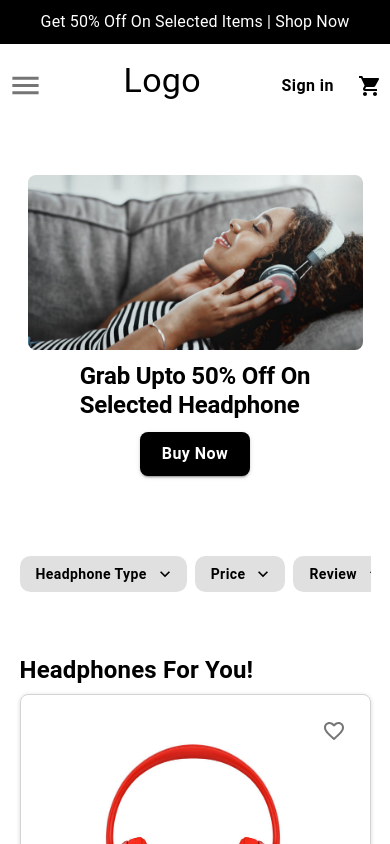
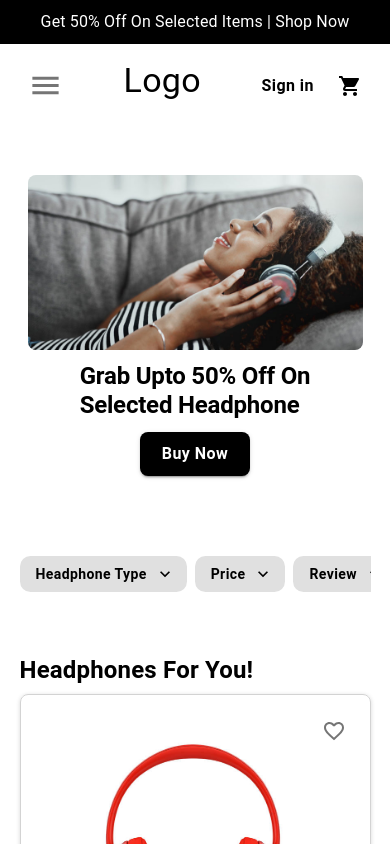
Before and after one commit to EgorUshakovOfficial/ecommerce-project, a React (Create React App) app in the folder client/: page / in a window 390 px wide. Shown: the top 844 px of the page. Built offline with nearby package versions, Linux system fonts and the light colour scheme.

Commit message:
Added comments

```diff
--- a/client/src/components/header/nav/Nav.jsx
+++ b/client/src/components/header/nav/Nav.jsx
@@ -1,5 +1,5 @@
 import {Fragment} from 'react';
-import {styled, useMediaQuery} from '@mui/material';
+import {Box, styled, useMediaQuery} from '@mui/material';
 import Logo from '../../Logo';
 import NavMobile from './NavMobile';
 import NavCenter from './NavCenter';
@@ -19,7 +19,12 @@ export default function Nav(){
     const matchMobile = useMediaQuery('(max-width: 1015px)', {noSsr:true});
 
     return (
-        <StyledNav>
+        <StyledNav
+            style={{
+                width: matchMobile ? "calc(100% - 40px)" : "100%",
+                marginInline: matchMobile ? "auto": "none"
+            }}
+        >
             {matchMobile ?
                 <Fragment>
                     <NavMobile />
--- a/client/src/containers/layouts/ShoppingLayout.jsx
+++ b/client/src/containers/layouts/ShoppingLayout.jsx
@@ -1,4 +1,3 @@
-import {Fragment} from 'react';
 import Container from '../Container';
 import {Nav} from "../../components";
 
--- a/client/src/features/checkout/components/InfoSummary.jsx
+++ b/client/src/features/checkout/components/InfoSummary.jsx
@@ -14,7 +14,7 @@ const Row = styled(Box)({
     display:"grid",
     gridTemplateColumns:"max-content 3fr 1fr",
     alignItems:"center",
-    padding:"0.5em 1em",
+    padding:"0.5em 1em"
 });
 
 export default function SummaryInfo(props){
@@ -30,7 +30,14 @@ export default function SummaryInfo(props){
         <StyledTable {...props}>
             <Row borderBottom="1px solid lightgray">
                 <Typography variant="body1" color="gray">Contact</Typography>
-                <Typography variant="body1" pl="1em">{email}</Typography>
+                <Typography
+                    variant="body1"
+                    pl="1em"
+                    maxWidth={200}
+                    sx={{wordWrap:"break-word"}}
+                 >
+                    {email}
+                </Typography>
                 <Link to="/checkout/information" style={{textAlign:"right"}}>
                     Change
                 </Link>
--- a/client/src/features/checkout/components/PersonalForm.jsx
+++ b/client/src/features/checkout/components/PersonalForm.jsx
@@ -1,10 +1,17 @@
 import {Fragment} from 'react';
-import {Box, Checkbox, FormControl, InputLabel, MenuItem, Select, TextField, Typography} from '@mui/material';
+import {Box, Checkbox, FormControl, InputLabel, MenuItem, Select, TextField, Typography, useMediaQuery, useTheme} from '@mui/material';
 import Navigation from './Navigation';
 import usePersonalForm from '../hooks/usePersonalForm';
 import { validateAddress, validateEmail } from '../../../utils/validators';
 
 export default function PersonalForm(){
+    // Theme API
+    const theme = useTheme();
+
+    // Matches mobile if screen width size is at most 600px
+    const matchMobile = useMediaQuery(theme.breakpoints.down('sm'));
+
+    // Personal props
     const personalProps = usePersonalForm();
 
     // Payload
@@ -54,7 +61,7 @@ export default function PersonalForm(){
                     <Typography variant="body2" color="gray">Email me with news and offers</Typography>
                 </Box>
             </Box>
-                    <Box
+            <Box
                 display="grid"
                 gap="1em"
             >
@@ -74,7 +81,7 @@ export default function PersonalForm(){
                 </FormControl>
                 <Box
                     display="grid"
-                    gridTemplateColumns="repeat(2, 1fr)"
+                    gridTemplateColumns={matchMobile ? "100%" : "repeat(2, 1fr)"}
                     gap="1em"
                 >
                     <TextField
@@ -130,7 +137,7 @@ export default function PersonalForm(){
                 />
                 <Box
                     display="grid"
-                    gridTemplateColumns="repeat(3, 1fr)"
+                    gridTemplateColumns={matchMobile ? "100%" :"repeat(3, 1fr)"}
                     gap="0.5em"
                 >
                     <TextField
--- a/client/src/features/shopping/components/ShoppingCart.jsx
+++ b/client/src/features/shopping/components/ShoppingCart.jsx
@@ -62,7 +62,7 @@ export default function ShoppingCart(){
                         variant:"text",
                         textTransform:"none",
                         background:"transparent",
-                        fontSize:"1em"
+                        fontSize:"1em",
                     }}
                     aria-label="open cart"
                     onClick={handleCartOpen}
```
